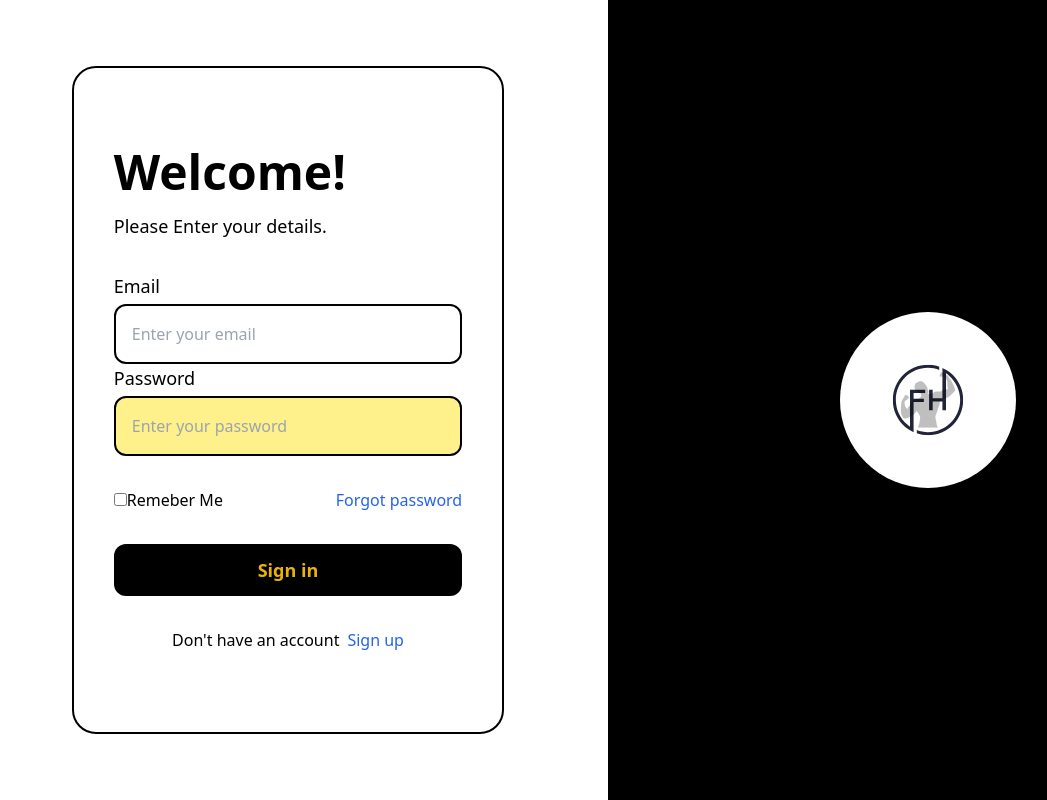
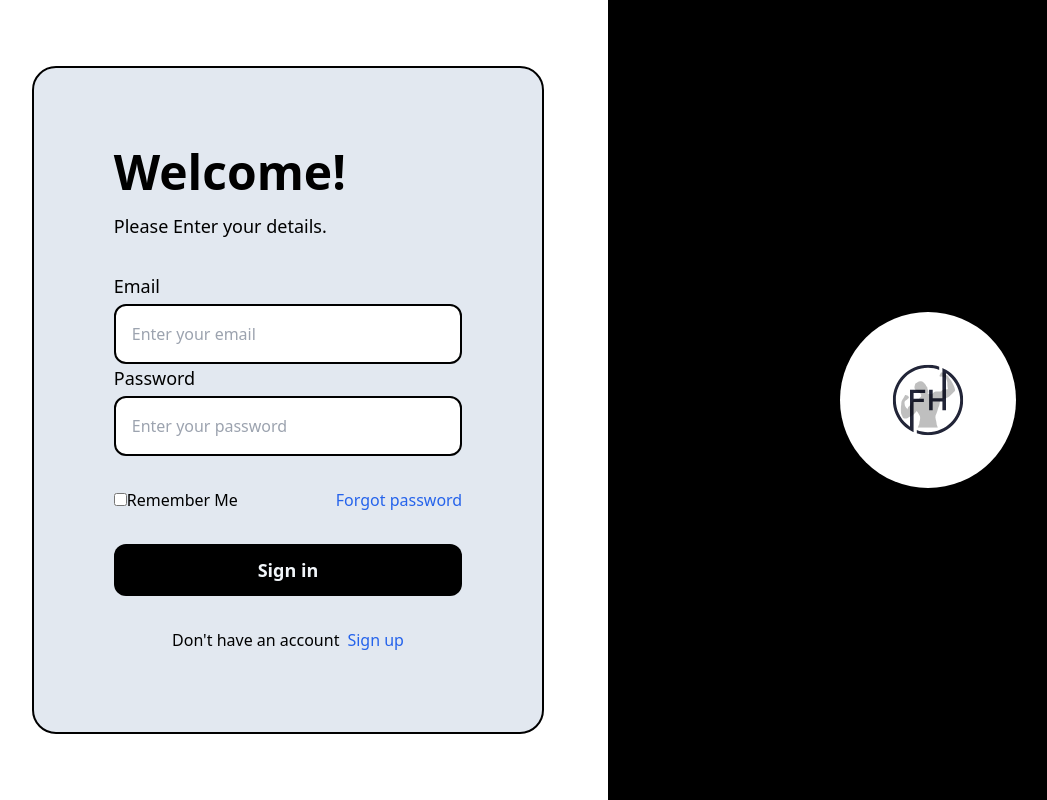
Before and after one commit to Laxme403/Mini-Project-React, a React (Vite) app: page /login in a window 1280 px wide. Shown: the whole page, without its empty margins (32-1079 px from the left). Built offline with nearby package versions, Linux system fonts and the light colour scheme.

Commit message:
login colour

```diff
--- a/src/components/Form.jsx
+++ b/src/components/Form.jsx
@@ -2,21 +2,21 @@ import * as React from 'react';
 
 export default function From(){
     return(
-        <div className='bg-grey-500 px-10 py-20 rounded-3xl border-2 border-black'>
+        <div className='bg-slate-200 px-20 py-20 rounded-3xl border-2 border-black'>
             <h1 className='text-5xl font-semibold'>Welcome! </h1>
             <p className='font-medium text-lg text-black mt-4'>Please Enter your details.</p>
             <div className='mt-8'>
                 <div>
                     <label className='text-lg font-medium'>Email</label>
                     <input
-                        className='w-full border-2 border-black rounded-xl p-4 mt-1 bg-grey-200'
+                        className='w-full border-2 border-black rounded-xl p-4 mt-1 bg-white'
                         placeholder='Enter your email'
                     />
                 </div>
                 <div>
                     <label className='text-lg font-medium'>Password</label>
                     <input
-                        className='w-full border-2 border-black rounded-xl p-4 mt-1 bg-yellow-200'
+                        className='w-full border-2 border-black rounded-xl p-4 mt-1 bg-white'
                         placeholder='Enter your password'
                         type='password'
                     />
@@ -27,12 +27,12 @@ export default function From(){
                             type="checkbox"
                             id='remember'
                         />
-                        <label className='mt-2 font-medium text-base' for="remember">Remeber Me</label>
+                        <label className='mt-2 font-medium text-base' for="remember">Remember Me</label>
                     </div>
                     <button className='font-medium text-base text-blue-600'>Forgot password</button>
                 </div>
                 <div className='mt-8 flex flex-col gap-y-4'>
-                    <button className='active:scale-[.95] active:duration-75 hover:scale-[1.01] ease-in-out transition-all py-3 rounded-xl bg-black text-yellow-500 text-lg font-bold'>Sign in</button>
+                    <button className='active:scale-[.95] active:duration-75 hover:scale-[1.01] ease-in-out transition-all py-3 rounded-xl bg-black text-slate-100 text-lg font-bold'>Sign in</button>
                 </div>
                 <div className='mt-8 flex justify-center items-center'>
                     <p className='font-medium text-base'>
```
